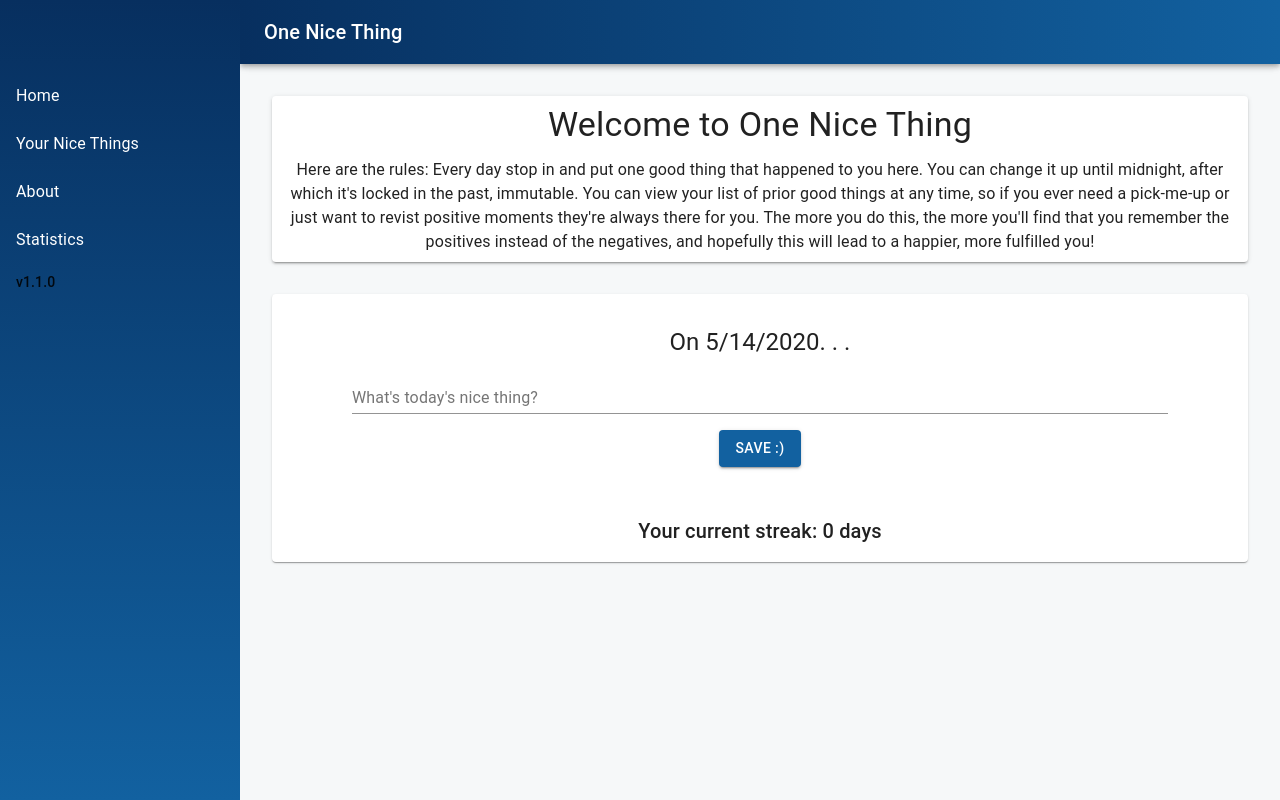
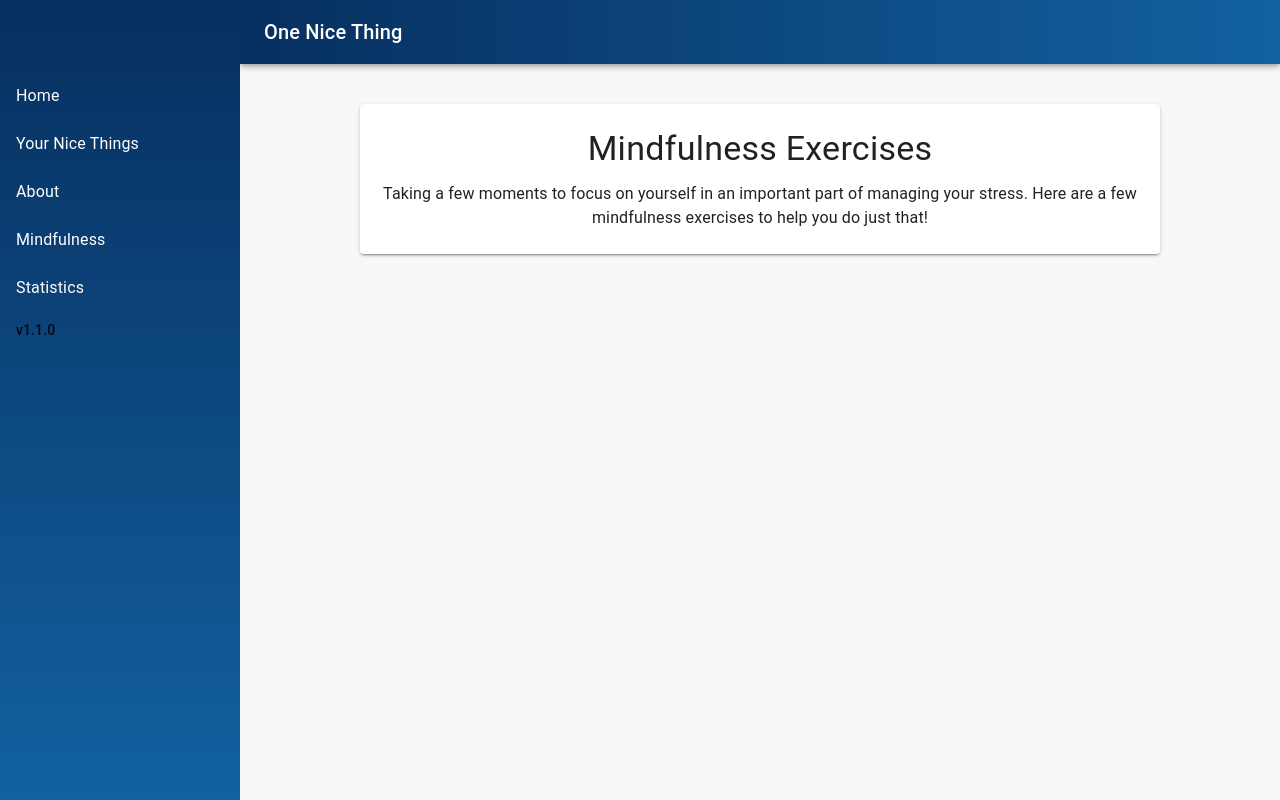
Before and after one commit to Dantaro/one-nice-thing, a React (Create React App) app: page /mindfulness in a window 1280 px wide. Built offline with nearby package versions, Linux system fonts and the light colour scheme.

Commit message:
Starting work on mindfulness stuff

```diff
--- a/src/App.js
+++ b/src/App.js
@@ -5,10 +5,12 @@ import { Home } from 'page/home'
 import { List } from 'page/list'
 import { About } from 'page/about'
 import { Statistics } from 'page/statistics'
+import { Mindfulness } from 'page/mindfulness'
 
 export default () => (
     <AppShell>
         <Switch>
+            <Route path="/mindfulness" component={Mindfulness} />
             <Route path="/statistics" component={Statistics} />
             <Route path="/about" component={About} />
             <Route path="/list" component={List} />
--- a/src/appshell/AppShell.js
+++ b/src/appshell/AppShell.js
@@ -84,6 +84,11 @@ export default ({ children }) => {
                         <ListItemText primary="About" />
                     </ListItem>
                 </Link>
+                <Link to="/mindfulness" className={classes.link}>
+                    <ListItem button>
+                        <ListItemText primary="Mindfulness" />
+                    </ListItem>
+                </Link>
                 <Link to="/statistics" className={classes.link}>
                     <ListItem button>
                         <ListItemText primary="Statistics" />
--- /dev/null
+++ b/src/page/breathing/Breathing.js
@@ -0,0 +1,5 @@
+import React from 'react'
+
+const Container = () => {
+    return <></>
+}
--- a/src/page/home/Home.js
+++ b/src/page/home/Home.js
@@ -10,7 +10,7 @@ import { findCurrentStreak } from 'util/notelist/NoteListUtil'
 
 const useStyles = makeStyles({
     intro: {
-        padding: '.5rem',
+        padding: '1.5rem 1rem',
         margin: '0 auto',
         textAlign: 'center',
     },
--- /dev/null
+++ b/src/page/mindfulness/Mindfulness.js
@@ -0,0 +1,34 @@
+import React from 'react'
+import { Paper, Typography, Box } from '@material-ui/core'
+import { makeStyles } from '@material-ui/core/styles'
+
+const useStyles = makeStyles({
+    root: {
+        padding: '.5rem',
+        margin: '0 auto',
+        textAlign: 'center',
+    },
+    paper: {
+        padding: '1.5rem .5rem',
+        maxWidth: '50rem',
+        margin: '0 auto 2rem auto',
+    },
+})
+
+export const Mindfulness = () => {
+    const classes = useStyles()
+    return (
+        <Box className={classes.root}>
+            <Paper elevation={2} className={classes.paper}>
+                <Typography variant="h4" gutterBottom>
+                    Mindfulness Exercises
+                </Typography>
+                <Typography variant="body1">
+                    Taking a few moments to focus on yourself in an important
+                    part of managing your stress. Here are a few mindfulness
+                    exercises to help you do just that!
+                </Typography>
+            </Paper>
+        </Box>
+    )
+}
--- /dev/null
+++ b/src/page/mindfulness/index.js
@@ -0,0 +1,3 @@
+import { Mindfulness } from 'page/mindfulness/Mindfulness'
+
+export { Mindfulness }
--- a/src/page/statistics/Statistics.js
+++ b/src/page/statistics/Statistics.js
@@ -14,6 +14,7 @@ const useStyles = makeStyles({
         padding: '1.5rem .5rem',
         margin: '0 auto 2rem auto',
         textAlign: 'center',
+        maxWidth: '50rem',
     },
     header: {
         textAlign: 'center',
@@ -28,10 +29,17 @@ export const Statistics = () => {
     const longestNote = findLongestNote(noteList)
     return (
         <div>
-            <Typography className={classes.header} variant="h3" gutterBottom>
-                Statistics
-            </Typography>
             <Paper className={classes.paper} elevation={2}>
+                <Typography
+                    className={classes.header}
+                    variant="h4"
+                    gutterBottom
+                >
+                    Statistics
+                </Typography>
+                <Typography variant="body1" gutterBottom>
+                    Here's a bit of fun information about your nice things!
+                </Typography>
                 <Typography variant="body1" gutterBottom>
                     Most consecutive days:{' '}
                     {`${bestStreak} ${bestStreak === 1 ? 'day' : 'days'}`}
--- /dev/null
+++ b/src/store/action/Breathing.js
@@ -0,0 +1,6 @@
+export const BREATHING_STATE = 'BREATHING_STATE'
+
+export const saveBreathingState = (breathingState) => ({
+    type: BREATHING_STATE,
+    breathingState,
+})
```
Also changed, not shown: src/page/breathing/index.js (added).
